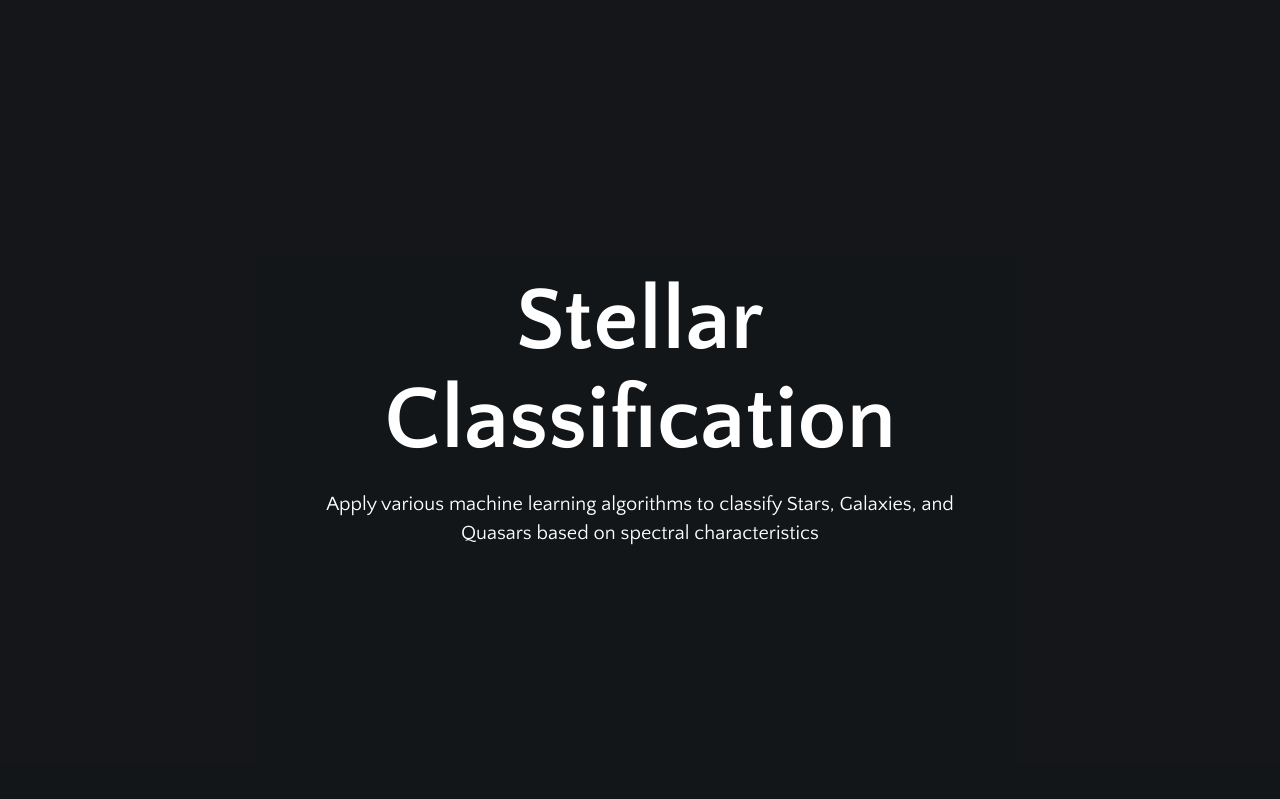
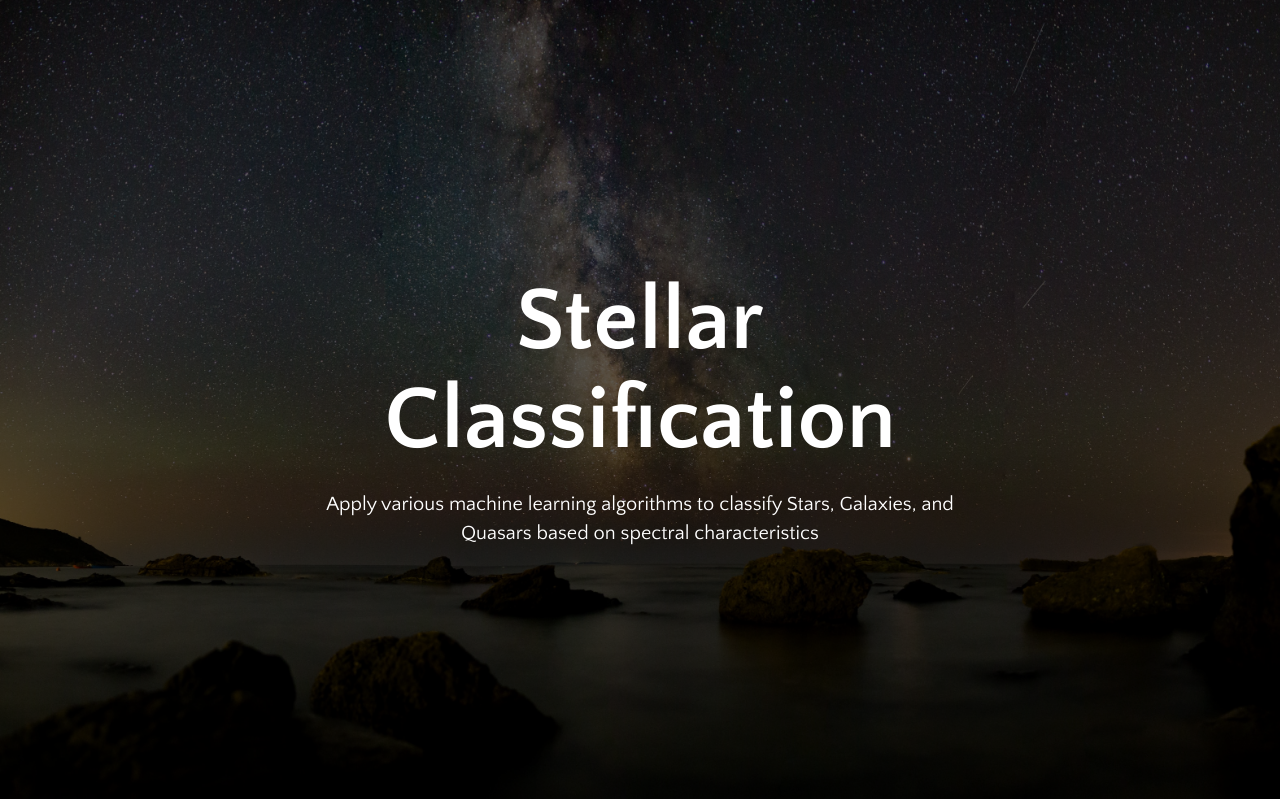
Before and after one commit to wonhee3472/Da_Vinci_Code, a plain HTML site: page index.html in a window 1280 px wide. Shown: the top 799 px of the page. Drawn offline with Linux system fonts and the light colour scheme; some packages are replaced by stand-ins of ours; files whose address does not match are found by name; a web font is replaced by a local one.

Commit message:
Update index.html

```diff
--- a/index.html
+++ b/index.html
@@ -64,7 +64,7 @@
 Welcome Slider
 ==================================== -->
 
-<section class="hero-area overlay" style="background-image: url('images/banner/hero-area.jpg');">
+<section class="hero-area overlay" style="background-image: url('dashboard/images/banner/hero-area.jpg');">
 	<!-- <video autoplay muted loop class="hero-video">
 		<source src="images/banner/hero-video.mp4" type="video/mp4">
 	</video> -->
```
